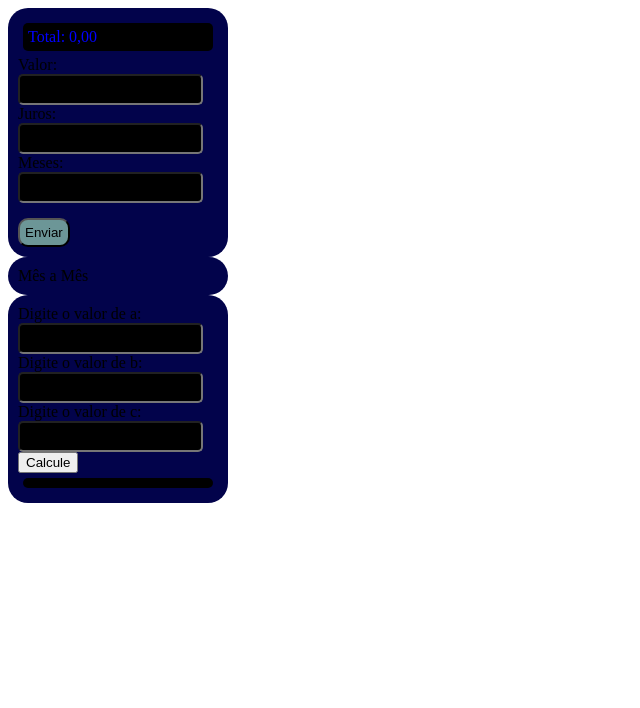
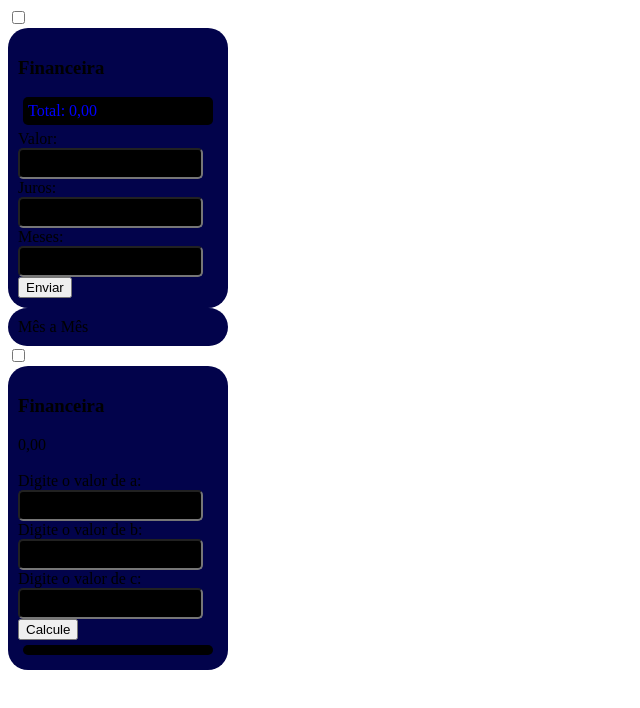
Before and after one commit to yasminhasbolas/primeiroH_3t, a plain HTML site: page index.html in a window 1280 px wide. Shown: the whole page, without its empty margins (0-640 px from the left). Drawn offline with Linux system fonts and the light colour scheme.

Commit message:
Update index.html

```diff
--- a/index.html
+++ b/index.html
@@ -1,30 +1,42 @@
 <!DOCTYPE html>
-<html lang="en">
+<html lang="pt-br">
 <head>
     <meta charset="UTF-8">
     <meta http-equiv="X-UA-Compatible" content="IE=edge">
     <meta name="viewport" content="width=device-width, initial-scale=1.0">
     <title>Primeiro H</title>
+    <script src="estudo.js"></script>
     <link rel="stylesheet" href="geral.css">
-    <script src="estudo.js"></script>
+
 </head>
 <body>
-    <div class="calculadora"><table>
+    <input type="checkbox" name="" id="calcFin">
+    <div class="calculadora">
+        <label for="calcFin"><h3>Financeira</h3></label>
+        <div class="calcF"></div>
         <div class="spResul">
-        <span id="resultado">Total: 0,00</span><br>
+            <span id="total">Total: 0,00</span><br>
+            </div>
+
+
+        Valor: <input id="val" type="text"><br>
+        Juros: <input id="ju" type="text"><br>
+        Meses: <input id="mes" type="text"><br>
+        <button id="btnCal" onclick="total()">Enviar</button><br>
+
+
+
     </div>
-     Valor: <input id="val" type="text"><br>
-    Juros: <input id="ju" type="text"><br>
-    Meses: <input id="mes" type="text"><br>
-</table>
-    <button id="btnCalc" onclick="total()">Enviar</button>
+    <div class="listaMensal">
+        <span id="meses"> Mês a Mês</span>
     </div>
 
-    <div class="listaMensal">
-        <span id="meses">Mês a Mês</span>
-    </div>
+    <input type="checkbox" name="" id="calcFin">
     <div class="calculadora">
-        Digite o valor de a: <input id="a" type="text">
+        <label for="calcFin"><h3>Financeira</h3></label>
+        <div class="calcF"></div>
+        <span id="resutado">0,00</span> <br><br>
+        Digite o valor de a: <input  id="a" type="text">
         Digite o valor de b: <input id="b" type="text">
         Digite o valor de c: <input id="c" type="text">
         <button id="calculaRaiz" onclick="Raziz()">Calcule</button>
@@ -32,6 +44,8 @@
         <div class="spResul">
             <span id="raiz"></span>
         </div>
-    </div>
+
+
+
 </body>
 </html>
```
